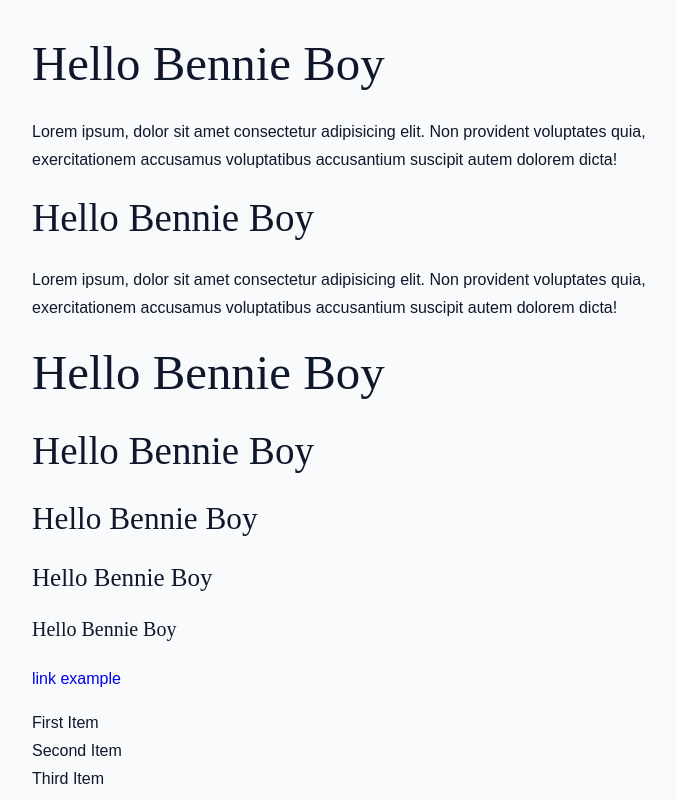
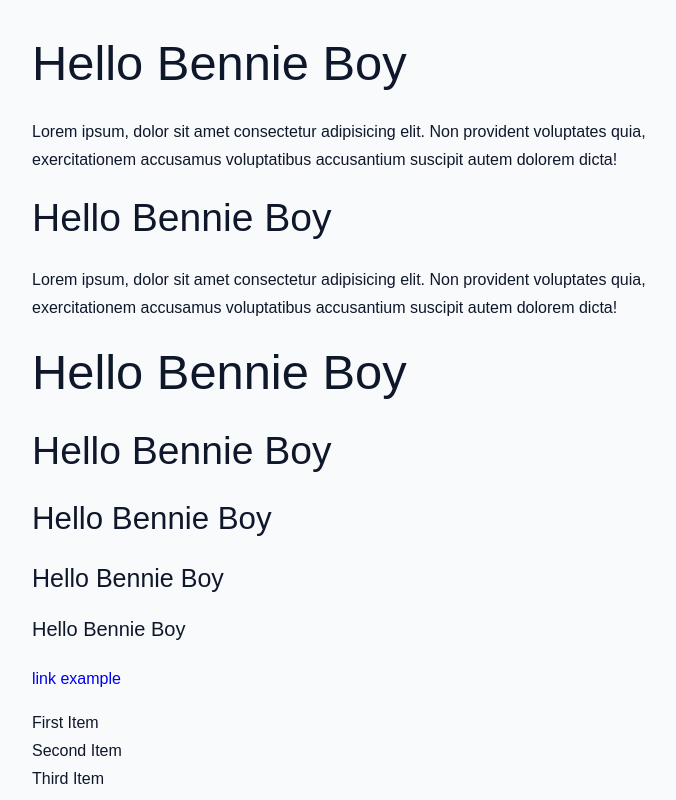
Before and after one commit to glitton/default-starter, a plain HTML site: page index.html in a window 1280 px wide. Shown: the top 800 px of the page, without its empty margins (0-676 px from the left). Drawn offline with Linux system fonts and the light colour scheme.

Commit message:
changed fonts

```diff
--- a/styles.css
+++ b/styles.css
@@ -10,7 +10,7 @@ body {
 }
 
 /* fonts */
-@import url("https://fonts.googleapis.com/css?family=Hind:400|Playfair+Display:400");
+@import url("https://fonts.googleapis.com/css2?family=Karla&family=Work+Sans&display=swap");
 
 html {
   font-size: 100%;
@@ -47,8 +47,8 @@ html {
   --clr-green-light: #d1e7dd;
   --clr-green-dark: #0f5132;
 
-  --heading-font: "Playfair Display", serif;
-  --body-font: "Hind", sans-serif;
+  --heading-font: "Work Sans", sans-serif;
+  --body-font: "Karla", sans-serif;
   --small-text: 0.8em;
 
   /* rest of the vars */
```
